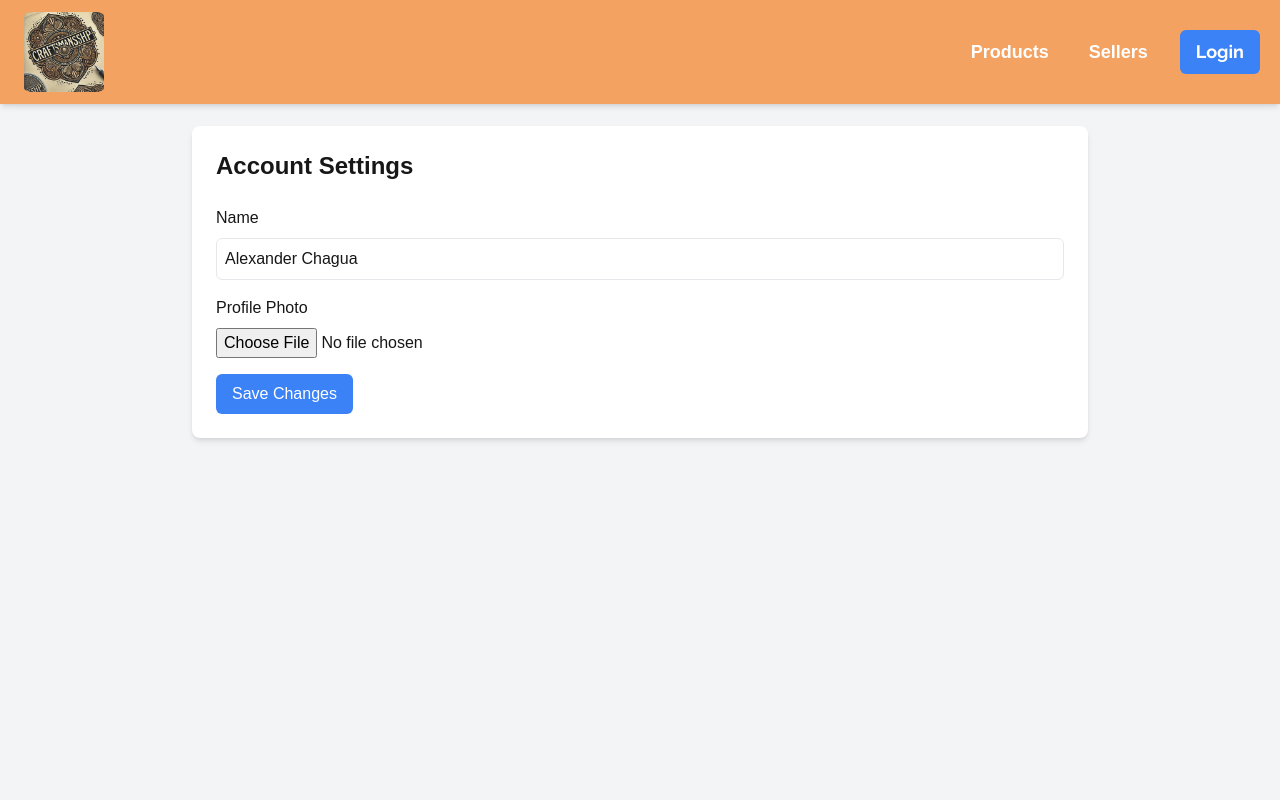
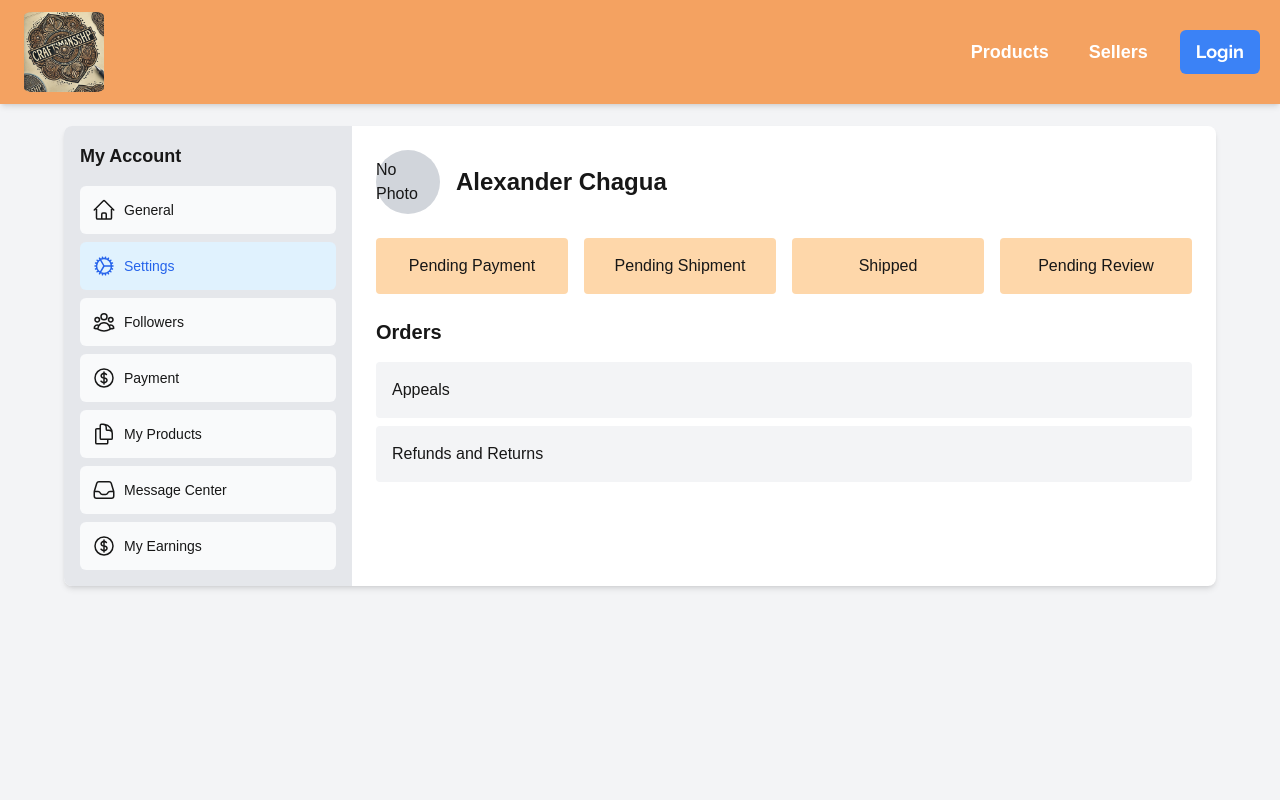
Before and after one commit to Juarpla/handcrafted-haven, a Next.js app: page /dashboard/settings in a window 1280 px wide. Shown: the top 800 px of the page. Built offline with nearby package versions, Linux system fonts and the light colour scheme; a web font is replaced by a local one.

Commit message:
added add product page form and made the sidenav bar in the dashboard its own component

```diff
--- a/src/app/ui/dashboard/MyAccountPage.tsx
+++ b/src/app/ui/dashboard/MyAccountPage.tsx
@@ -1,130 +1,51 @@
-"use client";
+/* eslint-disable prettier/prettier */
+// src/app/components/MyAccountPage.tsx
 
-// This is likely used to indicate that this component should run on the client side
-import {
-  CogIcon,
-  CurrencyDollarIcon,
-  DocumentDuplicateIcon,
-  HomeIcon,
-  InboxIcon,
-  UserGroupIcon,
-} from "@heroicons/react/24/outline";
-import clsx from "clsx"; // Utility for conditionally joining classNames
-import Link from "next/link"; // Importing Link from Next.js for navigation between pages
-import {usePathname} from "next/navigation"; // Hook to get the current path in Next.js
 import React from "react";
+import Sidebar from "./sidebar";
 
-// Importing icons from Heroicons library
-
-// Array of links for the sidebar with name, href (link), and icon
-const links = [
-  {name: "General", href: "/dashboard/", icon: HomeIcon},
-  {name: "Settings", href: "/dashboard/settings", icon: CogIcon},
-  {name: "Followers", href: "/dashboard/followers", icon: UserGroupIcon},
-  {name: "Payment", href: "/account/payment", icon: CurrencyDollarIcon},
-  {name: "My Products", href: "/account/products", icon: DocumentDuplicateIcon},
-  {name: "Message Center", href: "/account/messages", icon: InboxIcon},
-  {name: "My Earnings", href: "/account/earnings", icon: CurrencyDollarIcon},
-];
-
-// Function to render sidebar links
-function SidebarLinks() {
-  const pathname = usePathname(); // Get the current pathname from Next.js
-  return (
-    <>
-      {links.map(link => {
-        const LinkIcon = link.icon; // Destructuring to get the icon for each link
-        return (
-          <Link
-            key={link.name} // Unique key for each link
-            href={link.href} // Link to the specific path
-            className={clsx(
-              "flex h-[48px] grow items-center justify-center gap-2 rounded-md bg-gray-50 p-3 text-sm font-medium hover:bg-sky-100 hover:text-blue-600 md:flex-none md:justify-start md:p-2 md:px-3",
-              {
-                "bg-sky-100 text-blue-600": pathname === link.href, // Apply specific styles if the current pathname matches the link's href
-              }
-            )}
-          >
-            <LinkIcon className="w-6" /> {/* Icon for the link */}
-            <p className="hidden md:block">{link.name}</p>{" "}
-            {/* Display link name, hidden on smaller screens */}
-          </Link>
-        );
-      })}
-    </>
-  );
-}
-
-// Main account page component
 const MyAccountPage: React.FC = () => {
   return (
     <div className="min-h-screen bg-gray-100 p-6">
-      {" "}
-      {/* Main container with background and padding */}
       <div className="mx-auto max-w-6xl overflow-hidden rounded-lg bg-white shadow-md">
-        {" "}
-        {/* Card-like container */}
         <div className="flex">
-          {" "}
-          {/* Flex container for sidebar and main content */}
           {/* Sidebar */}
-          <div className="w-1/4 bg-gray-200 p-4">
-            <h2 className="mb-4 text-lg font-bold">My Account</h2>{" "}
-            {/* Sidebar title */}
-            <ul className="space-y-2">
-              <SidebarLinks /> {/* Render the sidebar links */}
-            </ul>
-          </div>
+          <Sidebar /> {/* Use the Sidebar component here */}
           {/* Main Content */}
           <div className="w-3/4 p-6">
-            {" "}
-            {/* Main content section */}
             <div className="mb-6 flex items-center">
-              {" "}
-              {/* Profile info */}
               <div className="flex size-16 items-center justify-center rounded-full bg-gray-300">
-                {" "}
-                {/* Placeholder for profile picture */}
-                <span>No Photo</span> {/* Placeholder text */}
+                <span>No Photo</span>
               </div>
               <div className="ml-4">
-                <h2 className="text-2xl font-bold">Alexander Chagua</h2>{" "}
-                {/* User name */}
+                <h2 className="text-2xl font-bold">Alexander Chagua</h2>
               </div>
             </div>
             <div className="mb-6">
-              {" "}
-              {/* Section for status items */}
               <div className="grid grid-cols-4 gap-4">
-                {" "}
-                {/* Grid layout for status items */}
                 <div className="rounded bg-orange-200 p-4 text-center">
-                  <span>Pending Payment</span> {/* Status item */}
+                  <span>Pending Payment</span>
                 </div>
                 <div className="rounded bg-orange-200 p-4 text-center">
-                  <span>Pending Shipment</span> {/* Status item */}
+                  <span>Pending Shipment</span>
                 </div>
                 <div className="rounded bg-orange-200 p-4 text-center">
-                  <span>Shipped</span> {/* Status item */}
+                  <span>Shipped</span>
                 </div>
                 <div className="rounded bg-orange-200 p-4 text-center">
-                  <span>Pending Review</span> {/* Status item */}
+                  <span>Pending Review</span>
                 </div>
               </div>
             </div>
             <div>
-              {" "}
-              {/* Orders section */}
               <h3 className="mb-4 text-xl font-bold">Orders</h3>
               <ul className="space-y-2">
                 <li className="cursor-pointer rounded bg-gray-100 p-4 hover:bg-gray-200">
                   Appeals
-                </li>{" "}
-                {/* Order-related item */}
+                </li>
                 <li className="cursor-pointer rounded bg-gray-100 p-4 hover:bg-gray-200">
                   Refunds and Returns
-                </li>{" "}
-                {/* Order-related item */}
+                </li>
               </ul>
             </div>
           </div>
@@ -134,4 +55,4 @@ const MyAccountPage: React.FC = () => {
   );
 };
 
-export default MyAccountPage; // Exporting the main account page component
+export default MyAccountPage;
--- a/src/app/ui/dashboard/Settings.tsx
+++ b/src/app/ui/dashboard/Settings.tsx
@@ -1,79 +1,56 @@
-"use client";
+/* eslint-disable prettier/prettier */
+import React from "react";
+import Sidebar from "./sidebar";
 
-import Image from "next/image"; // Import Image from next/image
-import React, {useState} from "react";
-
-const SettingsPage: React.FC = () => {
-  const [name, setName] = useState("Alexander Chagua");
-  const [photo, setPhoto] = useState<string | null>(null); // Adjusted state type
-
-  // Handles changes to the name input field
-  const handleNameChange = (e: React.ChangeEvent<HTMLInputElement>) => {
-    setName(e.target.value);
-  };
-
-  // Handles file selection for profile photo
-  const handlePhotoChange = (e: React.ChangeEvent<HTMLInputElement>) => {
-    if (e.target.files && e.target.files[0]) {
-      const reader = new FileReader();
-      reader.onload = () => setPhoto(reader.result as string); // Converts file to a data URL
-      reader.readAsDataURL(e.target.files[0]);
-    }
-  };
-
-  // Saves the changes made to name and photo
-  const handleSave = () => {
-    alert("Changes saved successfully.");
-  };
-
+const MyAccountPage: React.FC = () => {
   return (
     <div className="min-h-screen bg-gray-100 p-6">
-      <div className="mx-auto max-w-4xl overflow-hidden rounded-lg bg-white p-6 shadow-md">
-        <h2 className="mb-6 text-2xl font-bold">Account Settings</h2>
-
-        {/* Name input field */}
-        <div className="mb-4">
-          <label className="mb-2 block font-medium">Name</label>
-          <input
-            type="text"
-            value={name}
-            onChange={handleNameChange}
-            className="w-full rounded-md border p-2"
-          />
+      <div className="mx-auto max-w-6xl overflow-hidden rounded-lg bg-white shadow-md">
+        <div className="flex">
+          {/* Sidebar */}
+          <Sidebar /> {/* Use the Sidebar component here */}
+          {/* Main Content */}
+          <div className="w-3/4 p-6">
+            <div className="mb-6 flex items-center">
+              <div className="flex size-16 items-center justify-center rounded-full bg-gray-300">
+                <span>No Photo</span>
+              </div>
+              <div className="ml-4">
+                <h2 className="text-2xl font-bold">Alexander Chagua</h2>
+              </div>
+            </div>
+            <div className="mb-6">
+              <div className="grid grid-cols-4 gap-4">
+                <div className="rounded bg-orange-200 p-4 text-center">
+                  <span>Pending Payment</span>
+                </div>
+                <div className="rounded bg-orange-200 p-4 text-center">
+                  <span>Pending Shipment</span>
+                </div>
+                <div className="rounded bg-orange-200 p-4 text-center">
+                  <span>Shipped</span>
+                </div>
+                <div className="rounded bg-orange-200 p-4 text-center">
+                  <span>Pending Review</span>
+                </div>
+              </div>
+            </div>
+            <div>
+              <h3 className="mb-4 text-xl font-bold">Orders</h3>
+              <ul className="space-y-2">
+                <li className="cursor-pointer rounded bg-gray-100 p-4 hover:bg-gray-200">
+                  Appeals
+                </li>
+                <li className="cursor-pointer rounded bg-gray-100 p-4 hover:bg-gray-200">
+                  Refunds and Returns
+                </li>
+              </ul>
+            </div>
+          </div>
         </div>
-
-        {/* Profile photo upload */}
-        <div className="mb-4">
-          <label className="mb-2 block font-medium">Profile Photo</label>
-          <input
-            type="file"
-            accept="image/*"
-            onChange={handlePhotoChange}
-            className="block"
-          />
-          {photo && (
-            <div className="mt-4">
-              <Image
-                src={photo} // Use the Image component for optimized loading
-                alt="Profile"
-                className="size-24 rounded-full"
-                width={96} // Set the width for the Image component
-                height={96} // Set the height for the Image component
-              />
-            </div>
-          )}
-        </div>
-
-        {/* Save button */}
-        <button
-          onClick={handleSave}
-          className="rounded-md bg-blue-500 px-4 py-2 text-white hover:bg-blue-600"
-        >
-          Save Changes
-        </button>
       </div>
     </div>
   );
 };
 
-export default SettingsPage;
+export default MyAccountPage;
--- /dev/null
+++ b/src/app/ui/dashboard/sidebar.tsx
@@ -0,0 +1,59 @@
+/* eslint-disable prettier/prettier */
+// src/components/Sidebar.tsx
+
+"use client";
+
+import {
+  CogIcon,
+  CurrencyDollarIcon,
+  DocumentDuplicateIcon,
+  HomeIcon,
+  InboxIcon,
+  UserGroupIcon,
+} from "@heroicons/react/24/outline";
+import clsx from "clsx";
+import Link from "next/link";
+import {usePathname} from "next/navigation";
+import React from "react";
+
+// Array of sidebar links
+const links = [
+  {name: "General", href: "/dashboard/", icon: HomeIcon},
+  {name: "Settings", href: "/dashboard/settings", icon: CogIcon},
+  {name: "Followers", href: "/dashboard/followers", icon: UserGroupIcon},
+  {name: "Payment", href: "/account/payment", icon: CurrencyDollarIcon},
+  {name: "My Products", href: "/account/products", icon: DocumentDuplicateIcon},
+  {name: "Message Center", href: "/account/messages", icon: InboxIcon},
+  {name: "My Earnings", href: "/account/earnings", icon: CurrencyDollarIcon},
+];
+
+// Sidebar component
+const Sidebar: React.FC = () => {
+  const pathname = usePathname(); // Get the current pathname
+
+  return (
+    <div className="w-1/4 bg-gray-200 p-4">
+      <h2 className="mb-4 text-lg font-bold">My Account</h2>
+      <ul className="space-y-2">
+        {links.map(link => {
+          const LinkIcon = link.icon;
+          return (
+            <Link
+              key={link.name}
+              href={link.href}
+              className={clsx(
+                "flex h-[48px] grow items-center justify-center gap-2 rounded-md bg-gray-50 p-3 text-sm font-medium hover:bg-sky-100 hover:text-blue-600 md:flex-none md:justify-start md:p-2 md:px-3",
+                {"bg-sky-100 text-blue-600": pathname === link.href}
+              )}
+            >
+              <LinkIcon className="w-6" />
+              <p className="hidden md:block">{link.name}</p>
+            </Link>
+          );
+        })}
+      </ul>
+    </div>
+  );
+};
+
+export default Sidebar;
```
Also changed, not shown: src/app/account/products/page.tsx (added, +107 -0 lines).
